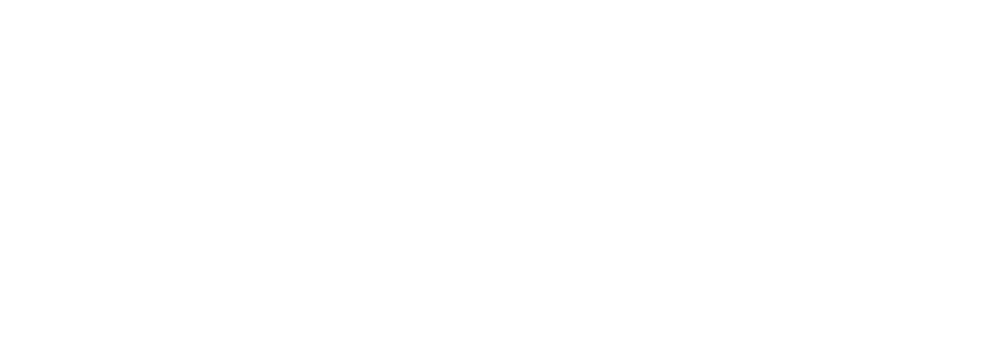
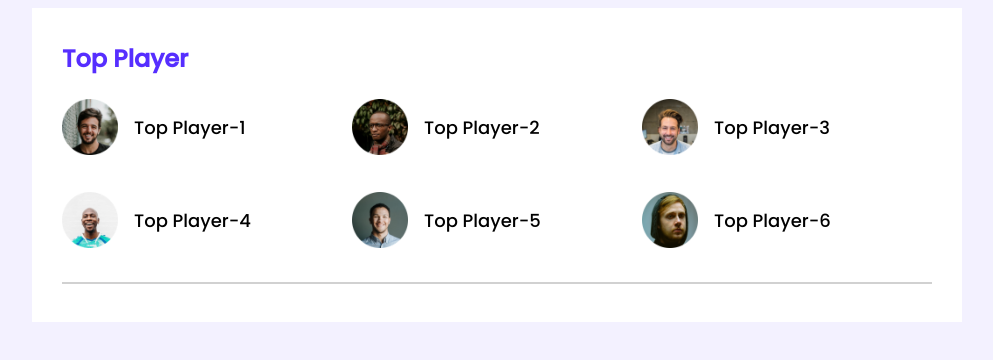
Before and after one commit to nabil0203/responsive-leaderboard, a plain HTML site: page index.html in a window 1280 px wide. Shown: the whole page, without its empty margins (143-1136 px from the left). Drawn offline with Linux system fonts and the light colour scheme.

Commit message:
top player section done

```diff
--- a/index.html
+++ b/index.html
@@ -1,11 +1,55 @@
 <!DOCTYPE html>
 <html lang="en">
+
 <head>
     <meta charset="UTF-8">
     <meta name="viewport" content="width=device-width, initial-scale=1.0">
-    <title>Document</title>
+    <title>Leaderboard</title>
+    <link rel="stylesheet" href="styles/main.css">
 </head>
+
 <body>
+    <!-- header start -->
+    <header>
 
+    </header>
+    <!-- header end -->
+    <main>
+        <!-- main player and main blogs -->
+        <section class="container">
+            <div class="top-players">
+                <h2 class="section-title">Top Player</h2>
+                <div class="players">
+                    <!-- .player*6>img[src="images/players/player-$.png"]+h3{Top Player-$} -->
+                    <div class="player">
+                        <img src="images/players/player-1.png" alt="">
+                        <h3 class="player-name">Top Player-1</h3>
+                    </div>
+                    <div class="player">
+                        <img src="images/players/player-2.png" alt="">
+                        <h3 class="player-name">Top Player-2</h3>
+                    </div>
+                    <div class="player">
+                        <img src="images/players/player-3.png" alt="">
+                        <h3 class="player-name">Top Player-3</h3>
+                    </div>
+                    <div class="player">
+                        <img src="images/players/player-4.png" alt="">
+                        <h3 class="player-name">Top Player-4</h3>
+                    </div>
+                    <div class="player">
+                        <img src="images/players/player-5.png" alt="">
+                        <h3 class="player-name">Top Player-5</h3>
+                    </div>
+                    <div class="player">
+                        <img src="images/players/player-6.png" alt="">
+                        <h3 class="player-name">Top Player-6</h3>
+                    </div>
+                </div>
+            </div>
+            <hr>
+        </section>
+    </main>
 </body>
+
 </html>
--- /dev/null
+++ b/styles/main.css
@@ -0,0 +1,56 @@
+/* fonts */
+@import url('https://fonts.googleapis.com/css2?family=Poppins:wght@500&display=swap');
+
+/* common styles */
+body {
+    font-family: 'Poppins', sans-serif;
+    background-color: #F3F1FF;
+}
+
+main {
+    display: flex;
+    justify-content: center;
+}
+
+.container {
+    background: #FFF;
+    width: 870px;
+    /* height: 679px; */
+    padding: 30px;
+}
+
+hr {
+    border: 1px solid #D1D1D1;
+}
+
+/* top players style  */
+.top-players{
+    margin-bottom: 30px;
+}
+.section-title {
+    color: #562EFF;
+    font-size: 24px;
+    margin-top: 3px;
+}
+
+.players {
+    display: grid;
+    grid-template-columns: repeat(3, 1fr);
+    grid-row-gap: 30px;
+}
+
+.player {
+    display: flex;
+    align-items: center;
+}
+
+.player img {
+    width: 56px;
+    height: 56px;
+}
+
+.player-name {
+    padding-left: 16px;
+    font-size: 18px;
+    font-weight: 500;
+}
```
